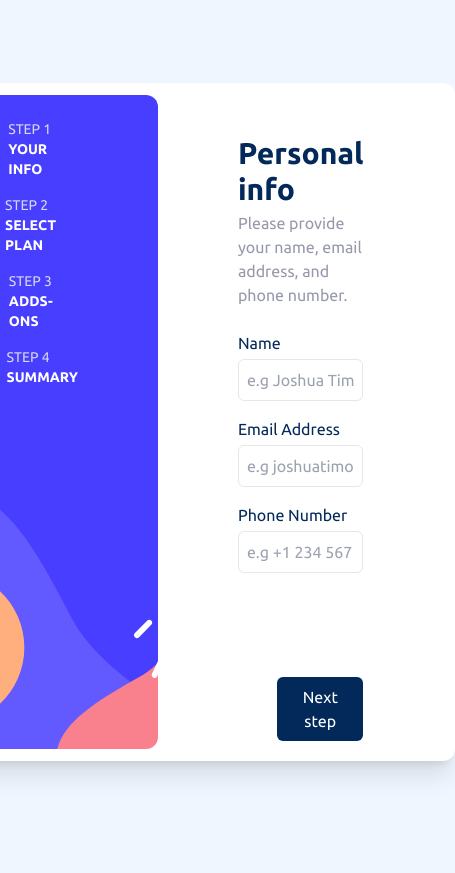
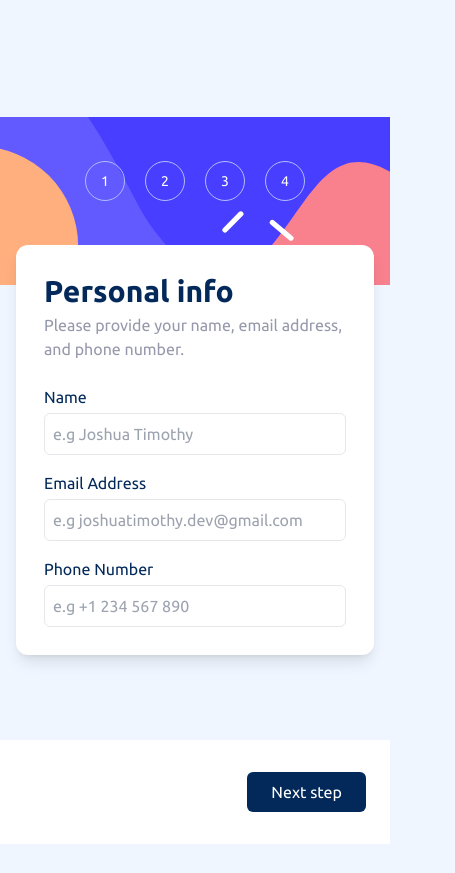
Before and after one commit to Joshua-timothy/Multi-Step-Form, a website: page index.html in a window 390 px wide. Shown: the whole page, 455 px wide, since content can reach past the window. After the commit the page ends 844 px from the top, so only its background shows below. Drawn offline with Linux system fonts and the light colour scheme.

Commit message:
Made webpage responsive

```diff
--- a/index.html
+++ b/index.html
@@ -13,56 +13,67 @@
     <title>Frontend Mentor | Multi-step form</title>
     <link rel="stylesheet" href="./dist/styles.css" />
   </head>
-  <body>
+  <body class="relative">
     <main>
-      <section class="grid h-screen place-content-center">
-        <div class="flex rounded-xl bg-white p-3 shadow-xl">
-          <div class="s-bar rounded-xl bg-PurplishBlue py-6 pl-6 pr-20">
-            <ol class="text-sm text-DWhite">
-              <li class="mb-4 flex items-center gap-3">
+      <section class="h-screen place-content-center lg:grid">
+        <div class="rounded-xl lg:flex lg:bg-white lg:p-3 lg:shadow-xl">
+          <!--/ #######  PROGRESS BAR ######## / -->
+          <div
+            class="sb-desktop sb-mobile flex min-h-[20vh] items-center justify-center bg-PurplishBlue py-6 lg:block lg:min-h-0 lg:rounded-xl lg:pl-6 lg:pr-20"
+          >
+            <ol
+              class="flex -translate-y-5 gap-x-5 text-sm text-DWhite lg:block lg:-translate-y-0"
+            >
+              <li class="flex items-center gap-3 lg:mb-4">
                 <span
-                  class="grid h-7 w-7 place-content-center rounded-full border border-PastelBlue text-center"
+                  class="grid h-10 w-10 place-content-center rounded-full border border-PastelBlue text-center lg:h-7 lg:w-7"
                   >1</span
                 >
-                <div>
+                <div class="hidden lg:block">
                   <span class="block text-sm text-LightGray">STEP 1</span>
                   <span class="font-semibold"> YOUR INFO </span>
                 </div>
               </li>
-              <li class="mb-4 flex items-center gap-3">
+              <li class="flex items-center gap-3 lg:mb-4">
                 <span
-                  class="grid h-7 w-7 place-content-center rounded-full border border-PastelBlue text-center"
+                  class="grid h-10 w-10 place-content-center rounded-full border border-PastelBlue text-center lg:h-7 lg:w-7"
                   >2</span
                 >
-                <div>
+                <div class="hidden lg:block">
                   <span class="block text-LightGray">STEP 2</span>
                   <span class="font-semibold"> SELECT PLAN </span>
                 </div>
               </li>
-              <li class="mb-4 flex items-center gap-3">
+              <li class="flex items-center gap-3 lg:mb-4">
                 <span
-                  class="grid h-7 w-7 place-content-center rounded-full border border-PastelBlue"
+                  class="grid h-10 w-10 place-content-center rounded-full border border-PastelBlue lg:h-7 lg:w-7"
                   >3</span
                 >
-                <div>
+                <div class="hidden lg:block">
                   <span class="block text-LightGray">STEP 3</span>
                   <span class="font-semibold"> ADDS-ONS </span>
                 </div>
               </li>
               <li class="flex items-center gap-2">
                 <span
-                  class="grid h-7 w-7 place-content-center rounded-full border border-PastelBlue text-center"
+                  class="grid h-10 w-10 place-content-center rounded-full border border-PastelBlue text-center lg:h-7 lg:w-7"
                   >4</span
                 >
-                <div>
+                <div class="hidden lg:block">
                   <span class="block text-LightGray">STEP 4</span>
                   <span class="font-semibold"> SUMMARY </span>
                 </div>
               </li>
             </ol>
           </div>
-          <div class="flex flex-col justify-between gap-y-28 px-20 pt-10">
-            <div class="relative">
+          <!--/ #######  END ######## / -->
+
+          <div
+            class="flex flex-col justify-between lg:gap-y-28 lg:px-20 lg:pt-10"
+          >
+            <div
+              class="relative m-4 -translate-y-14 rounded-xl bg-white p-7 shadow-lg lg:m-0 lg:-translate-y-0 lg:rounded-none lg:bg-transparent lg:p-0 lg:shadow-none"
+            >
               <!--/ ####### STEP 1 ######## / -->
               <div class="">
                 <header class="mb-6">
@@ -112,7 +123,7 @@
               <!--/ ####### END ######## / -->
 
               <!--/ ####### STEP 2 ######## / -->
-              <div class="invisible absolute top-0 w-full">
+              <div class="invisible absolute top-0 lg:w-full">
                 <header class="mb-6">
                   <h1 class="mb-1 text-3xl font-bold text-MarineBlue">
                     Select your plan
@@ -121,14 +132,17 @@
                     You have the option to monthly or yearly billing.
                   </p>
                 </header>
-                <div class="mb-6 flex justify-between gap-x-3">
+                <div
+                  class="mb-6 flex flex-col justify-between gap-3 lg:flex-row"
+                >
+                  <!-- [########## ARCADE PLAN ##########] -->
                   <div
-                    class="h-auto w-[33%] cursor-pointer rounded-lg border border-PurplishBlue bg-Alabaster p-4 transition-colors hover:border-PurplishBlue"
+                    class="flex h-auto cursor-pointer gap-x-5 rounded-lg border border-PurplishBlue bg-Alabaster p-4 transition-colors hover:border-PurplishBlue lg:block lg:w-[33%]"
                   >
                     <img
                       src="./assets/images/icon-arcade.svg"
                       alt="icon-arcade"
-                      class="mb-8 w-11"
+                      class="w-11 lg:mb-8"
                     />
                     <div>
                       <div>
@@ -142,13 +156,16 @@
                       </div>
                     </div>
                   </div>
+                  <!-- [########## END ##########] -->
+
+                  <!-- [########## ADVANCED PLAN ##########] -->
                   <div
-                    class="w-[33%] cursor-pointer rounded-lg border p-4 transition-colors hover:border-PurplishBlue"
+                    class="flex cursor-pointer gap-x-5 rounded-lg border p-4 transition-colors hover:border-PurplishBlue lg:block lg:w-[33%]"
                   >
                     <img
                       src="./assets/images/icon-advanced.svg"
                       alt="icon-advanced"
-                      class="mb-8 w-11"
+                      class="w-11 lg:mb-8"
                     />
                     <div>
                       <div>
@@ -162,13 +179,16 @@
                       </div>
                     </div>
                   </div>
+                  <!-- [########## END ##########] -->
+
+                  <!-- [########## PRO PLAN ##########] -->
                   <div
-                    class="w-[33%] cursor-pointer rounded-lg border p-4 transition-colors hover:border-PurplishBlue"
+                    class="flex cursor-pointer gap-x-5 rounded-lg border p-4 transition-colors hover:border-PurplishBlue lg:block lg:w-[33%]"
                   >
                     <img
                       src="./assets/images/icon-pro.svg"
                       alt="icon-pro"
-                      class="mb-8 w-11"
+                      class="w-11 lg:mb-8"
                     />
                     <div>
                       <div>
@@ -182,10 +202,11 @@
                       </div>
                     </div>
                   </div>
+                  <!-- [########## END ##########] -->
                 </div>
                 <div>
                   <div
-                    class="flex items-center justify-center gap-x-4 rounded-md bg-Alabaster p-3"
+                    class="flex items-center justify-center gap-x-4 rounded-md bg-Alabaster p-3 lg:block"
                   >
                     <button class="text-MarineBlue">Monthly</button>
                     <button
@@ -202,7 +223,7 @@
               <!--/ ####### END ######## / -->
 
               <!--/ ####### STEP 3 ######## / -->
-              <div class="invisible absolute top-0 w-full">
+              <div class="invisible absolute top-0 lg:w-full">
                 <header class="mb-6">
                   <h1 class="mb-1 text-3xl font-bold text-MarineBlue">
                     Pick add-ons
@@ -291,8 +312,9 @@
                 </div>
               </div>
               <!--/ ####### END ######## / -->
+
               <!--/ ####### STEP 4 ######## / -->
-              <div class="invisible absolute top-0 w-full">
+              <div class="invisible absolute top-0 lg:w-full">
                 <header class="mb-6">
                   <h1 class="mb-1 text-3xl font-bold text-MarineBlue">
                     Finishing up
@@ -332,7 +354,7 @@
               <!--/ ####### END ######## / -->
             </div>
             <div
-              class="grid w-full -translate-y-2 grid-flow-col place-content-between"
+              class="absolute bottom-0 z-10 flex w-full justify-between bg-white px-6 py-8 lg:static lg:grid lg:w-full lg:-translate-y-2 lg:grid-flow-col lg:place-content-between lg:px-0 lg:py-0"
             >
               <button
                 class="invisible font-semibold text-CoolGray transition-colors hover:text-MarineBlue"
--- a/src/input.css
+++ b/src/input.css
@@ -11,9 +11,18 @@
 }
 
 @layer utilities {
-  .s-bar {
-    background-image: url("../assets/images/bg-sidebar-desktop.svg");
-    background-size: cover;
+  @media (min-width: 1024px) {
+    .sb-desktop {
+      background-image: url("../assets/images/bg-sidebar-desktop.svg");
+      @apply bg-cover;
+    }
+  }
+
+  @media (max-width: 768px) {
+    .sb-mobile {
+      background-image: url("../assets/images/bg-sidebar-mobile.svg");
+      @apply bg-cover;
+    }
   }
 
   #pao-checkbox:checked ~ .pao-checkbox {
```
Also changed, not shown: dist/styles.css.
